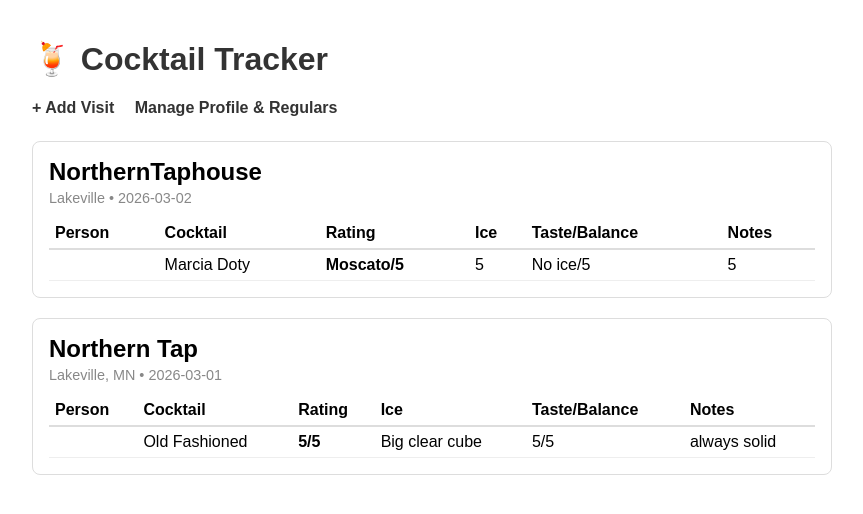
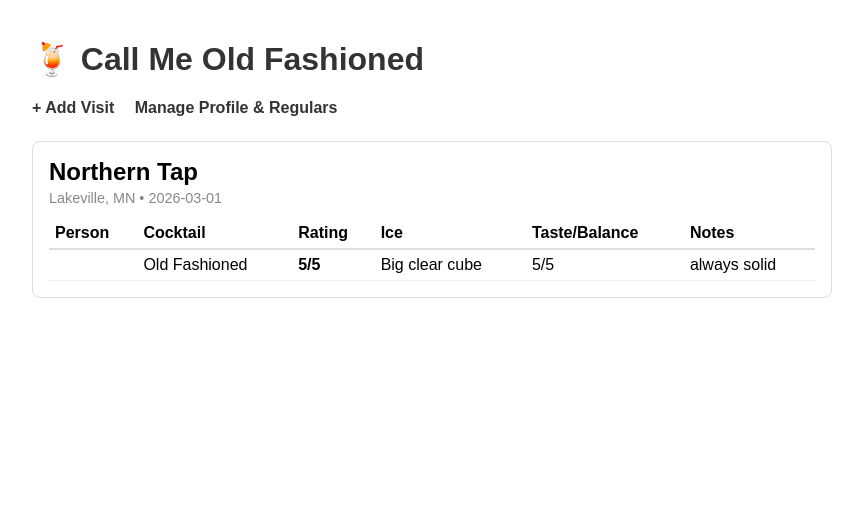
Before and after one commit to cwdotymn/call-me-old-fashioned, a Flask app: page / in a window 1280 px wide. Shown: the top 514 px of the page, without its empty margins (208-1071 px from the left). Run offline with Flask 3, Linux system fonts and the light colour scheme.

Commit message:
changed headers to call me old fasioned (cmof)

```diff
--- a/data.csv
+++ b/data.csv
@@ -1,3 +1,2 @@
 visit_id,bar_name,location,date,cocktail_name,rating,ice_quality,taste_balance,notes
 1,Northern Tap,"Lakeville, MN",2026-03-01,Old Fashioned,5,Big clear cube,5,always solid
-2,NorthernTaphouse,Lakeville,2026-03-02,Marcia Doty,Moscato,5,No ice,5,Smooth flavor
--- a/templates/index.html
+++ b/templates/index.html
@@ -19,7 +19,7 @@
     </style>
 </head>
 <body>
-    <h1>🍹 Cocktail Tracker</h1>
+    <h1>🍹 Call Me Old Fashioned</h1>
     <nav>
         <a href="/add">+ Add Visit</a>
         <a href="/manage">Manage Profile & Regulars</a>
```
